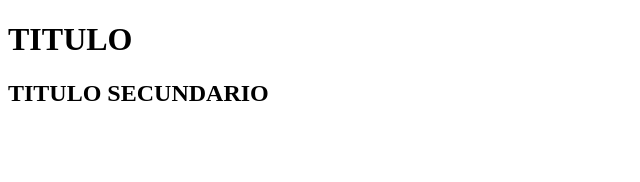
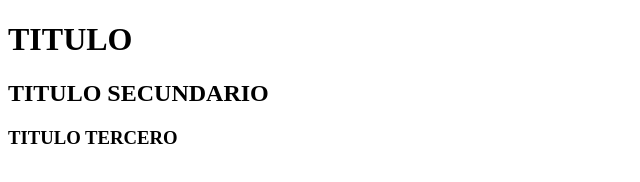
Before and after one commit to mariagp16/PROYECTO_GIT_CESUR, a plain HTML site: page index.html in a window 1280 px wide. Shown: the whole page, without its empty margins (0-640 px from the left). Drawn offline with Linux system fonts and the light colour scheme.

Commit message:
Se ha agregado un tercer titulo

```diff
--- a/index.html
+++ b/index.html
@@ -8,5 +8,6 @@
 <body>
     <h1>TITULO</h1>
     <h2>TITULO SECUNDARIO</h2>
+    <h3>TITULO TERCERO</h3>
 </body>
 </html>
```
